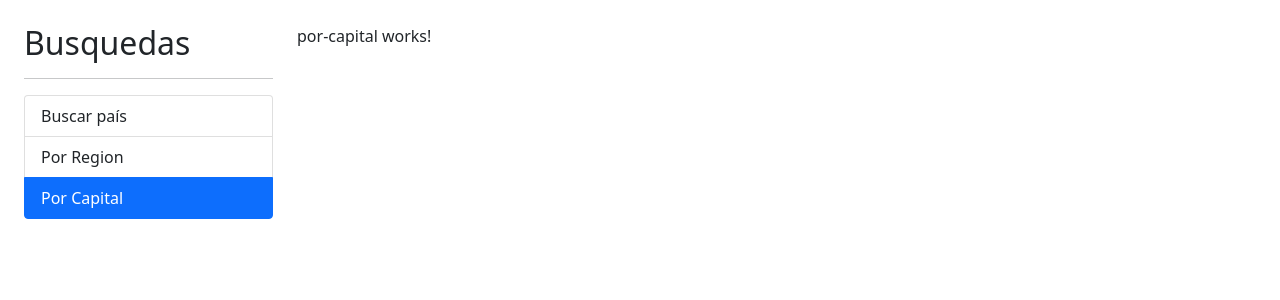
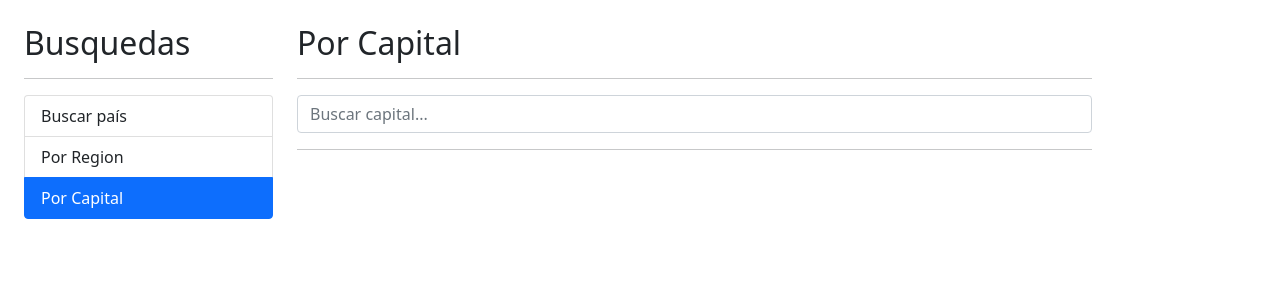
Before and after one commit to rdalvarez/PaisesApp, an Angular app: page /capital in a window 1280 px wide. Shown: the top 300 px of the page. Built offline with nearby package versions, Linux system fonts and the light colour scheme.

Commit message:
Por Capital

```diff
--- a/src/app/pais/components/pais-input/pais-input.component.html
+++ b/src/app/pais/components/pais-input/pais-input.component.html
@@ -5,6 +5,6 @@
     class="form-control"
     [(ngModel)]="termino"
     (input)="teclaPresionada()"
-    placeholder="Buscar país..."
+    [placeholder]="placeholder"
   />
 </form>
--- a/src/app/pais/components/pais-tabla/pais-tabla.component.html
+++ b/src/app/pais/components/pais-tabla/pais-tabla.component.html
@@ -14,7 +14,7 @@
       <td>
         <img class="small-flag" [src]="pais.flag" alt="" />
       </td>
-      <td>{{ pais.name }}</td>
+      <td>{{ pais.capital }}, {{ pais.name }}</td>
       <td>{{ pais.population | number }}</td>
       <td>
         <a [routerLink]="['/pais', pais.alpha2Code]">Ver...</a>
--- a/src/app/pais/pages/por-capital/por-capital.component.html
+++ b/src/app/pais/pages/por-capital/por-capital.component.html
@@ -1 +1,23 @@
-<p>por-capital works!</p>
+<h2>Por Capital</h2>
+<hr />
+
+<div class="row">
+  <div class="col">
+    <app-pais-input
+      (onEnter)="buscar($event)"
+      placeholder="Buscar capital..."
+    ></app-pais-input>
+  </div>
+</div>
+
+<hr />
+
+<div *ngIf="hayError" class="alert alert-danger">
+  No se encontró nada con el término {{ termino }}
+</div>
+
+<div *ngIf="paises.length > 0" class="row">
+  <div class="col">
+    <app-pais-tabla [paises]="paises"></app-pais-tabla>
+  </div>
+</div>
--- a/src/app/pais/pages/por-capital/por-capital.component.ts
+++ b/src/app/pais/pages/por-capital/por-capital.component.ts
@@ -1,4 +1,6 @@
-import { Component, OnInit } from '@angular/core';
+import { Component } from '@angular/core';
+import { Country } from '../../interfaces/pais.interface';
+import { PaisService } from '../../services/pais.service';
 
 @Component({
   selector: 'app-por-capital',
@@ -6,11 +8,28 @@
   styles: [
   ]
 })
-export class PorCapitalComponent implements OnInit {
+export class PorCapitalComponent {
 
-  constructor() { }
+  termino: string = 'Hola Mundo';
+  hayError: boolean = false;
+  paises: Country[] = [];
 
-  ngOnInit(): void {
+  constructor(private pais$: PaisService) {}
+
+  buscar(termino: string) {
+    this.hayError = false;
+    this.termino = termino;
+
+    this.pais$.buscarCapital(this.termino).subscribe(
+      (paises) => {
+        console.log(paises);
+        this.paises = paises;
+      },
+      (err) => {
+        this.hayError = true;
+        this.paises = [];
+      }
+    );
   }
 
 }
--- a/src/app/pais/pages/por-pais/por-pais.component.html
+++ b/src/app/pais/pages/por-pais/por-pais.component.html
@@ -3,7 +3,11 @@
 
 <div class="row">
   <div class="col">
-    <app-pais-input (onEnter)="buscar( $event )" (onDebounce)="sugerencias( $event )"></app-pais-input>
+    <app-pais-input
+      (onEnter)="buscar($event)"
+      (onDebounce)="sugerencias($event)"
+      placeholder="Buscar país..."
+    ></app-pais-input>
   </div>
 </div>
 
--- a/src/app/pais/services/pais.service.ts
+++ b/src/app/pais/services/pais.service.ts
@@ -13,10 +13,12 @@
   constructor(private http$: HttpClient) { }
 
   buscarPais(termino: string): Observable<Country[]>{
-
     const url = `${ this.apiURL }/name/${ termino }`;
     return this.http$.get<Country[]>( url );
-
   }
 
+  buscarCapital(termino: string): Observable<Country[]>{
+    const url = `${ this.apiURL }/capital/${ termino }`;
+    return this.http$.get<Country[]>( url );
+  }
 }
```
Also changed, not shown: src/app/pais/components/pais-input/pais-input.component.ts (+14 -17 lines).
